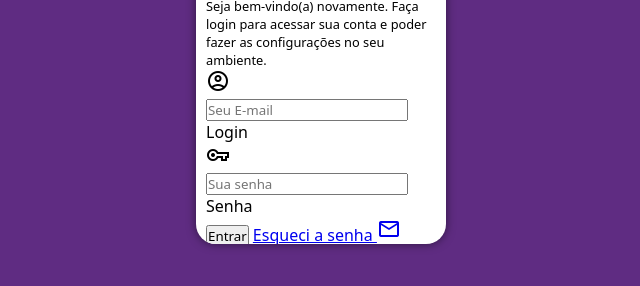
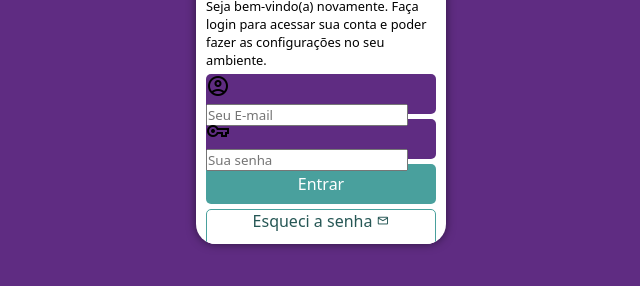
Before and after one commit to kjoaok2020/projeto-login, a plain HTML site: page index.html in a window 1280 px wide. Shown: the part 406-692 px from the top of the page, without its empty margins (319-959 px from the left). Drawn offline with nearby package versions, Linux system fonts and the light colour scheme.

Commit message:
formatação do formulario

```diff
--- a/estilos/style.css
+++ b/estilos/style.css
@@ -39,6 +39,7 @@ section#login{
     box-shadow: 0px 0px 10px rgba(0, 0, 0, 0.521);
 
     transition: width 0.5s, height 0.5s;
+    transition-timing-function: ease;
 }
 
 section#login div#imagem{
@@ -61,3 +62,46 @@ padding-bottom: 10px;
 section#login div#formulario p{
     font-size: 0.8em;
 }
+div.campo label{
+    display: none;
+}
+form div.campo{
+    background-color: #5f2c82;
+    height: 40px;
+    border-radius: 5px;
+    margin: 5px 0px;
+}
+form input[type=submit]{
+    display: block;
+    font-size: 1em;
+    width: 100%;
+    height: 40px;
+    background-color:#49a09d ;
+    color: white;
+    border: none;
+    border-radius: 5px;
+    cursor: pointer;
+    margin-top: 5px;
+}
+form input[type=submit]:hover{
+    background-color: #265755;
+}
+form a.botao{
+    display: block;
+    text-align: center;
+    font-size: 1em;
+    width: 100%;
+    height: 40px;
+    background-color: white;
+    border: 1px solid #49a09d;
+    color:#265755 ;
+    border-radius: 5px;
+    text-decoration: none;
+    margin-top: 5px;
+}
+form > a.botao > span{
+    font-size: 0.8em;
+}
+form a.botao:hover{
+    background-color:#5ad8d4 ;
+}
--- a/index.html
+++ b/index.html
@@ -25,7 +25,7 @@
                         <input type="text" name="login" id="ilogin" placeholder="Seu E-mail" autocomplete="email" required maxlength="30">
                         <label for="ilogin">Login</label>
                     </div>
-                    <div class="password">
+                    <div class="campo">
                         <span class="material-symbols-outlined">
                             vpn_key
                             </span>
@@ -33,7 +33,7 @@
                         <label for="password">Senha</label>
                     </div>
                     <input type="submit" value="Entrar">
-                    <a href="#">
+                    <a href="#" class="botao">
                         Esqueci a senha
                         <span class="material-symbols-outlined">
                             mail
```
